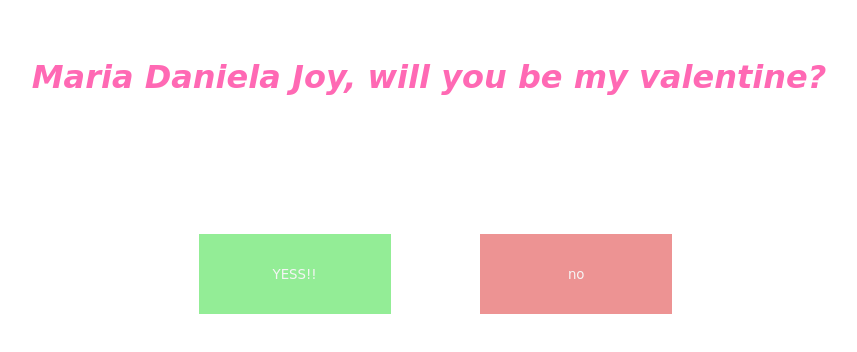
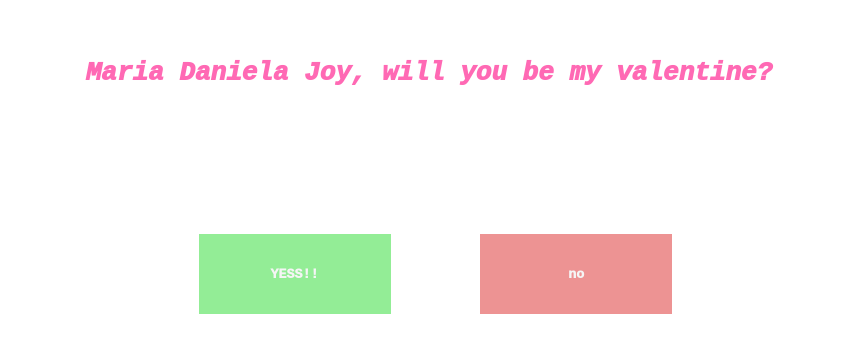
Before and after one commit to kifoter/kifoter.github.io, a plain HTML site: page index.html in a window 1280 px wide. Shown: the part 142-494 px from the top of the page, without its empty margins (211-1068 px from the left). Drawn offline with Linux system fonts and the light colour scheme.

Commit message:
Update styles.css

```diff
--- a/styles.css
+++ b/styles.css
@@ -29,7 +29,8 @@ canvas {
 	border: none;
 	z-index: 2;
 	color: whitesmoke;
-	font-family: cursive;
+	font-family: monospace;
+	font-weight: 1000;
 }
 #noButton {
 	position: absolute;
@@ -40,12 +41,14 @@ canvas {
 	background-color: #ed9393;
 	border: none;
 	color: whitesmoke;
-	font-family: cursive;
+	font-family: monospace;
+	font-weight: 1000;
 }
 #question {
 	text-align: center;
 	margin-top: 25vh;
 	font-style: italic;
 	color: hotpink;
-	font-family: cursive;
+	font-weight: 1000;
+	font-family: monospace;
 }
```
